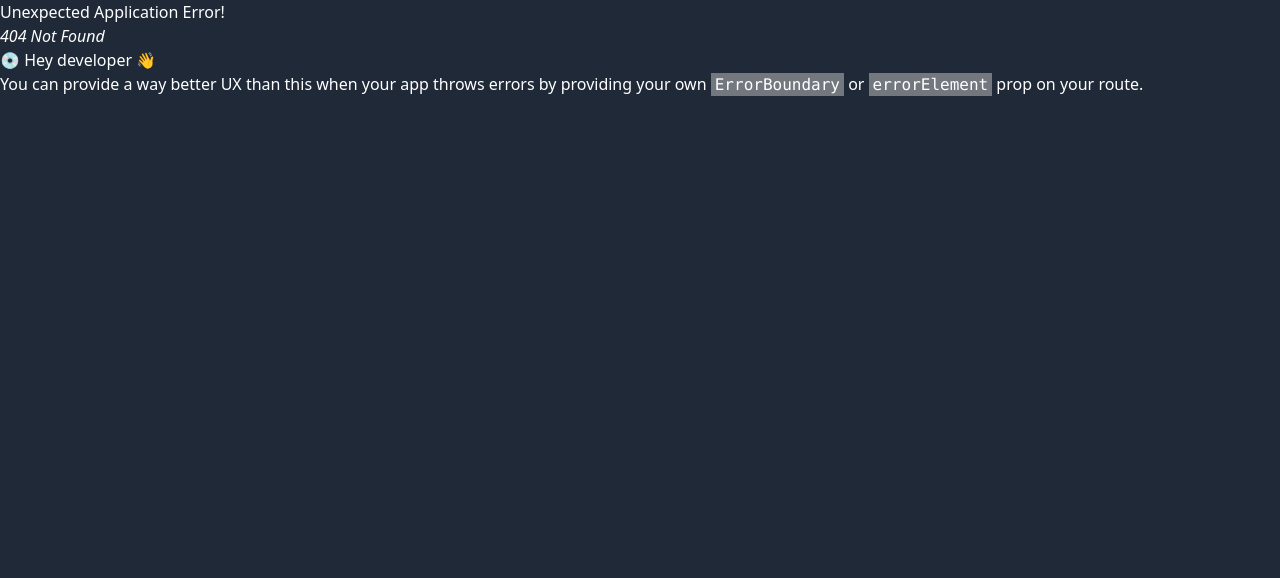
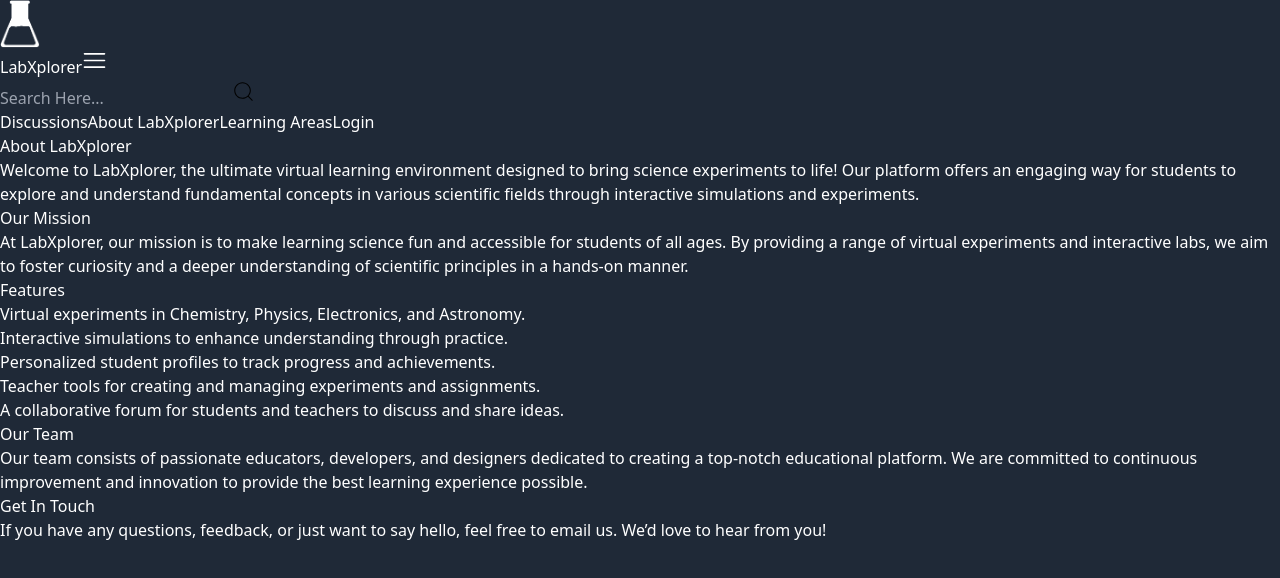
Before and after one commit to sushantbramhacharya/LabXplorer_Proj, a React (Vite) app in the folder labXplorerFE/: page /about in a window 1280 px wide. Before the commit this address had no page. Shown: the top 578 px of the page. Built offline with nearby package versions, Linux system fonts and the light colour scheme.

Commit message:
small arrangements

```diff
--- a/labXplorerFE/src/Components/NavBar.jsx
+++ b/labXplorerFE/src/Components/NavBar.jsx
@@ -71,13 +71,13 @@ const NavBar = () => {
             </button>
 
           </div>
-          <Link className='font-semibold'>
+          <Link to='/discussions' className='font-semibold'>
             Discussions
             </Link>
-            <Link className='font-semibold'>
+            <Link to='/about' className='font-semibold'>
             About LabXplorer
             </Link>
-            <Link className='font-semibold'>
+            <Link to='/learning-area' className='font-semibold'>
             Learning Areas
             </Link>
           {!user?.username?
--- /dev/null
+++ b/labXplorerFE/src/Screens/AboutScreen.jsx
@@ -0,0 +1,62 @@
+import React from 'react';
+import NavBar from '../Components/NavBar';
+
+const AboutScreen = () => {
+  return (
+    <>
+      <NavBar />
+      <div className="p-8 min-h-screen bg-gray-900">
+        <div className="max-w-4xl mx-auto text-gray-300 shadow-lg rounded-lg p-6">
+          <h1 className="text-4xl font-extrabold text-white bg-clip-text text-transparent bg-gradient-to-r from-orange-400 to-red-500 mb-4">
+            About LabXplorer
+          </h1>
+          <p className="text-lg text-gray-300 mb-6">
+            Welcome to LabXplorer, the ultimate virtual learning environment designed to bring science experiments to life! Our platform offers an engaging way for students to explore and understand fundamental concepts in various scientific fields through interactive simulations and experiments.
+          </p>
+
+          <section className="mb-6">
+            <h2 className="text-3xl font-semibold text-white bg-clip-text text-transparent bg-gradient-to-r from-orange-300 to-red-400 mb-3">
+              Our Mission
+            </h2>
+            <p className="text-lg text-gray-200">
+              At LabXplorer, our mission is to make learning science fun and accessible for students of all ages. By providing a range of virtual experiments and interactive labs, we aim to foster curiosity and a deeper understanding of scientific principles in a hands-on manner.
+            </p>
+          </section>
+
+          <section className="mb-6">
+            <h2 className="text-3xl font-semibold text-white bg-clip-text text-transparent bg-gradient-to-r from-orange-300 to-red-400 mb-3">
+              Features
+            </h2>
+            <ul className="list-disc list-inside text-lg text-gray-200">
+              <li>Virtual experiments in Chemistry, Physics, Electronics, and Astronomy.</li>
+              <li>Interactive simulations to enhance understanding through practice.</li>
+              <li>Personalized student profiles to track progress and achievements.</li>
+              <li>Teacher tools for creating and managing experiments and assignments.</li>
+              <li>A collaborative forum for students and teachers to discuss and share ideas.</li>
+            </ul>
+          </section>
+
+          <section className="mb-6">
+            <h2 className="text-3xl font-semibold text-white bg-clip-text text-transparent bg-gradient-to-r from-orange-300 to-red-400 mb-3">
+              Our Team
+            </h2>
+            <p className="text-lg text-gray-200">
+              Our team consists of passionate educators, developers, and designers dedicated to creating a top-notch educational platform. We are committed to continuous improvement and innovation to provide the best learning experience possible.
+            </p>
+          </section>
+
+          <section className="mb-6">
+            <h2 className="text-3xl font-semibold text-white bg-clip-text text-transparent bg-gradient-to-r from-orange-300 to-red-400 mb-3">
+              Get In Touch
+            </h2>
+            <p className="text-lg text-gray-200">
+              If you have any questions, feedback, or just want to say hello, feel free to <a href="mailto:support@labxplorer.com" className="text-blue-300 hover:underline">email us</a>. We’d love to hear from you!
+            </p>
+          </section>
+        </div>
+      </div>
+    </>
+  );
+}
+
+export default AboutScreen;
--- a/labXplorerFE/src/Screens/LeaningArea.jsx
+++ /dev/null
@@ -1,9 +0,0 @@
-import React from 'react'
-
-const LeaningArea = () => {
-  return (
-    <div>LeaningArea</div>
-  )
-}
-
-export default LeaningArea
--- /dev/null
+++ b/labXplorerFE/src/Screens/LearningAreaScreen.jsx
@@ -0,0 +1,42 @@
+import React from 'react';
+import { Link } from 'react-router-dom';
+import NavBar from '../Components/NavBar';
+
+const LearningAreaScreen = () => {
+  const categories = [
+    { name: 'Physics', description: 'Explore the fundamentals of physics through interactive experiments.', image: 'https://img.freepik.com/free-photo/painting-mountain-lake-with-mountain-background_188544-9126.jpg', path: '/physics' },
+    { name: 'Chemistry', description: 'Dive into the world of chemistry with engaging simulations.', image: 'https://img.freepik.com/free-photo/painting-mountain-lake-with-mountain-background_188544-9126.jpg', path: '/chemistry' },
+    { name: 'Electronics', description: 'Learn the basics of electronics with hands-on activities.', image: 'https://img.freepik.com/free-photo/painting-mountain-lake-with-mountain-background_188544-9126.jpg', path: '/electronics' },
+    { name: 'Astronomy', description: 'Discover the universe with interactive astronomy simulations.', image: 'https://img.freepik.com/free-photo/painting-mountain-lake-with-mountain-background_188544-9126.jpg', path: '/astronomy' },
+  ];
+
+  return (
+    <>
+      <NavBar />
+      <div className="p-4 ">
+      <h1 class="text-4xl font-extrabold text-gray-800 bg-gradient-to-r from-yellow-400 to-orange-500 bg-clip-text text-transparent shadow-lg p-4 rounded-lg text-center">
+  Learning Areas in Our Platform
+</h1>
+
+
+
+        <div className="space-y-4 bg-slate-700 py-5 rounded-lg">
+          {categories.map((category) => (
+            <div key={category.name} className="flex w-2/3 mx-auto items-center  rounded-lg shadow-lg overflow-hidden">
+              <img src={category.image} alt={category.name} className="w-1/3 h-48 object-cover" />
+              <div className="w-2/3 p-4">
+                <h2 className="text-2xl font-bold">{category.name}</h2>
+                <p className="text-gray-200 mt-2">{category.description}</p>
+                <Link to={category.path}>
+                  <button className="mt-4 px-4 py-2 bg-slate-700  text-white rounded hover:bg-slate-900">Explore</button>
+                </Link>
+              </div>
+            </div>
+          ))}
+        </div>
+      </div>
+    </>
+  );
+}
+
+export default LearningAreaScreen;
--- a/labXplorerFE/src/main.jsx
+++ b/labXplorerFE/src/main.jsx
@@ -16,11 +16,12 @@ import { Provider } from "react-redux";
 import store from "./store.js";
 import { ProfileScreen } from "./Screens/ProfileScreen.jsx";
 import LabScreen from "./Screens/LabScreen.jsx";
-import LeaningArea from "./Screens/LeaningArea.jsx";
 import { AdminScreen } from "./Screens/AdminScreens/AdminScreen.jsx";
 import { MainScreen } from "./Screens/AdminScreens/MainScreen.jsx";
 import { AddCapsules } from "./Screens/AdminScreens/AddCapsulesScreen.jsx";
 import GravitySim from "./Components/Labs/PhysicsSim/GravitySim.jsx";
+import LearningAreaScreen from "./Screens/LearningAreaScreen.jsx";
+import AboutScreen from "./Screens/AboutScreen.jsx";
 const router = createBrowserRouter(
   createRoutesFromElements(
     <Route path="/" element={<App />}>
@@ -28,10 +29,11 @@ const router = createBrowserRouter(
       <Route path="login" element={<Login />} />
       <Route path="register" element={<Register />} />
       <Route path="profile" element={<ProfileScreen />} />
+      <Route path="about" element={<AboutScreen />} />
       <Route path="sims/" element={<LabScreen />}>
         <Route path="gravity" element={<GravitySim />} />
       </Route>
-      <Route path="learning-area" element={<LeaningArea />} />
+      <Route path="learning-area" element={<LearningAreaScreen />} />
       <Route path="admin/" element={<AdminScreen />}>
         <Route path="" element={<MainScreen />} />
         <Route path="add" element={<AddCapsules />} />
```
